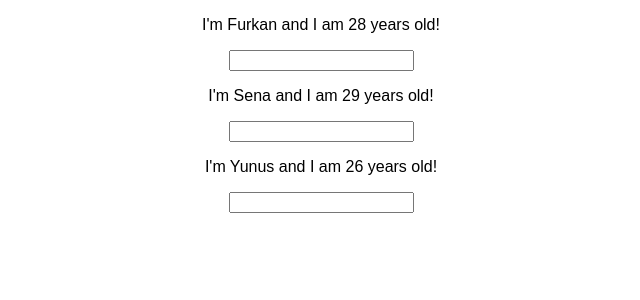
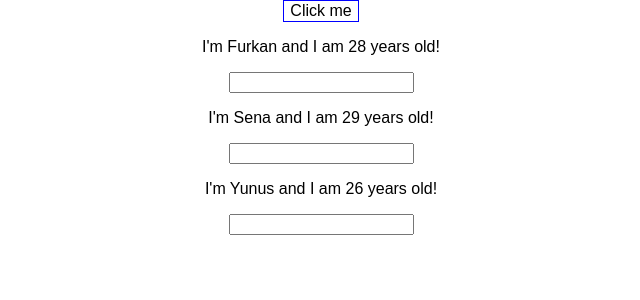
Before and after one commit to RoyalDevGit/Blog, a React (Create React App) app: page / in a window 1280 px wide. Shown: the top 300 px of the page, without its empty margins (319-959 px from the left). Built offline with nearby package versions, Linux system fonts and the light colour scheme.

Commit message:
togglePerson handler

```diff
--- a/src/App.js
+++ b/src/App.js
@@ -8,7 +8,8 @@ class App extends Component {
       { name: 'Furkan', age: 28 },
       { name: 'Sena', age: 29 },
       { name: 'Yunus', age: 26 }
-    ]
+    ],
+    showPersons: true
   }
 
 
@@ -20,7 +21,7 @@ class App extends Component {
         { name: 'Maximilian', age: 28 },
         { name: 'Manu', age: 29 },
         { name: 'Stephanie', age: 27 }
-      ]
+      ],
     });
   };
 
@@ -33,19 +34,41 @@ class App extends Component {
       ]
     })
   }
+  togglePersonHandler = () => {
+    const doesShow = this.state.showPersons;
+    this.setState({
+      showPersons: !doesShow
+    });
+  }
   render() {
+    const style = {
+      backgroundColor: 'white',
+      font: 'inherit',
+      border: '1px solid blue',
+      padding: '8x'
+    };
     return (
       <div className="App" >
-        <Person name={this.state.persons[0].name}
+        <button style={style}
+          onClick={this.togglePersonHandler}>Click me</button>
+        {
+          this.state.showPersons ?
+            < div >
+              <Person
+                name={this.state.persons[0].name}
                 age={this.state.persons[0].age}
               />
-        <Person name={this.state.persons[1].name}
+              <Person
+                name={this.state.persons[1].name}
                 age={this.state.persons[1].age}
                 change={this.onNameChange}
               />
-        <Person name={this.state.persons[2].name}
+              <Person
+                name={this.state.persons[2].name}
                 age={this.state.persons[2].age}
               />
+            </div> : <h2>Furkan Ozbek</h2>
+        }
       </div>
     );
   }
```
Lines whose indentation alone changed are shown as unchanged.
